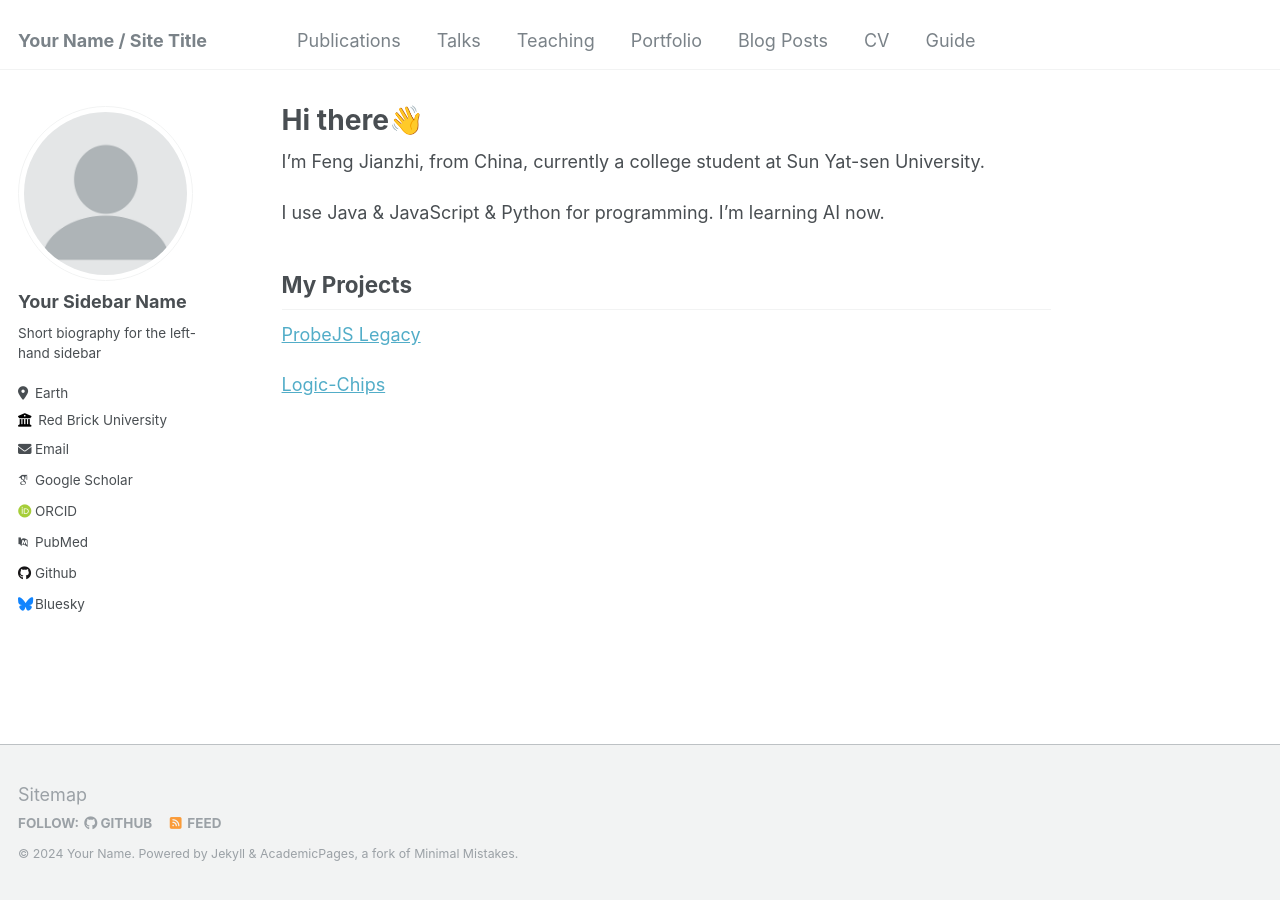
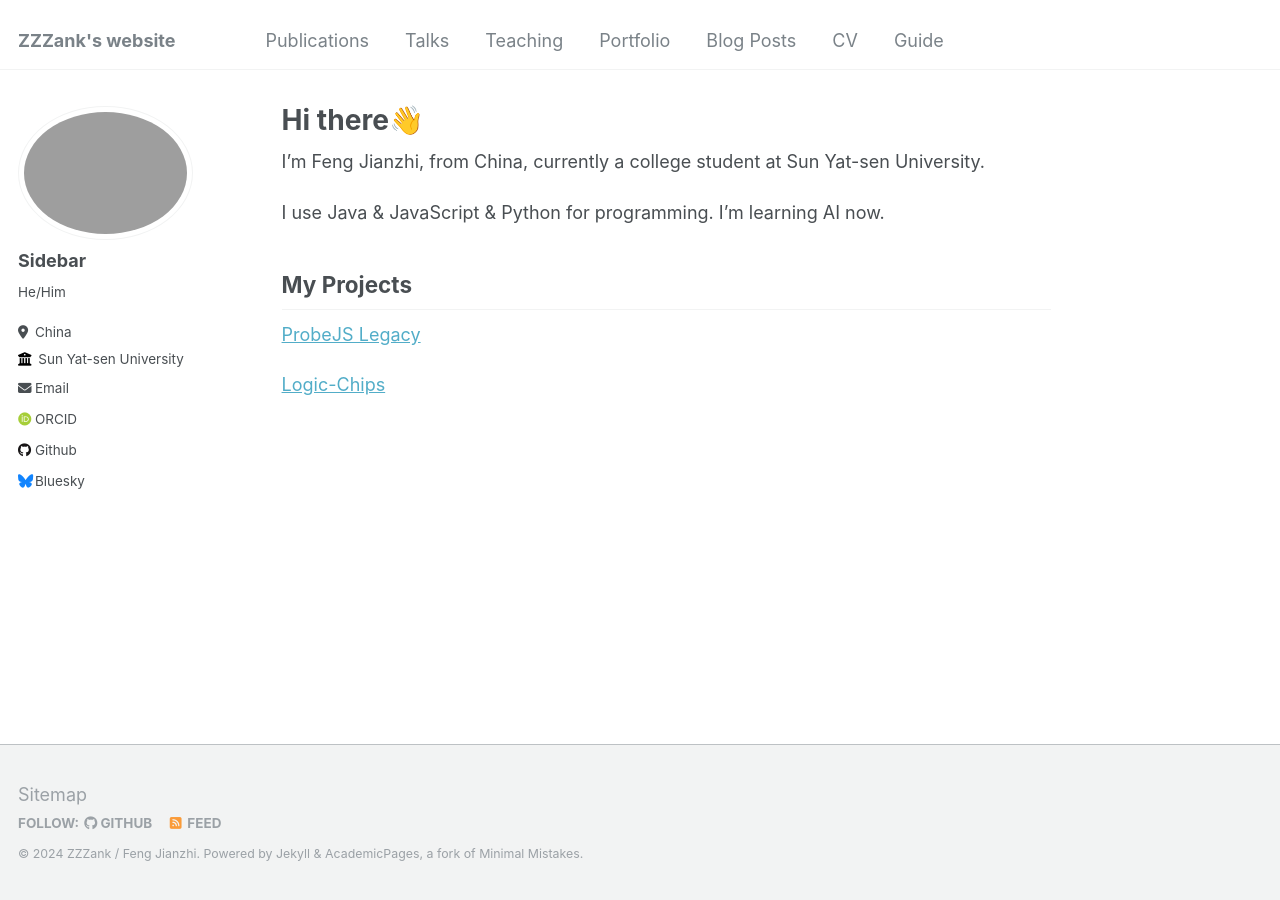
Before and after one commit to ZZZank/zzzank.github.io, a Jekyll site: the page built from _pages/about.md, in a window 1280 px wide. Built offline with Jekyll 4.4.1, drawn with Linux system fonts in a browser that asks for light colours; some web fonts are replaced.

```diff
--- a/_config.yml
+++ b/_config.yml
@@ -8,11 +8,11 @@
 
 # Basic Site Settings
 locale                   : "en-US"
-title                    : "Your Name / Site Title"
+title                    : "ZZZank's website"
 title_separator          : "-"
-name                     : &name "Your Name"
-description              : &description "personal description"
-url                      : https://academicpages.github.io # the base hostname & protocol for your site e.g. "https://mmistakes.github.io"
+name                     : &name "ZZZank / Feng Jianzhi"
+description              : &description "Student, and Coder"
+url                      : https://zzzank.github.io # the base hostname & protocol for your site e.g. "https://mmistakes.github.io"
 baseurl                  : "" # the subpath of your site, e.g. "/blog"
 repository               : "academicpages/academicpages.github.io"
 
@@ -21,28 +21,28 @@ repository               : "academicpages/academicpages.github.io"
 #               Additional customization can be done by editing /_includes/author-profile.html
 author:
   # Biographic information
-  avatar           : "profile.png"
-  name             : "Your Sidebar Name"
-  pronouns         : # example: "she/her"
-  bio              : "Short biography for the left-hand sidebar"
-  location         : "Earth"
-  employer         : "Red Brick University"
+  avatar           : "avatar.png"
+  name             : "Sidebar"
+  pronouns         : "He/Him"
+  bio              : ""
+  location         : "China"
+  employer         : "Sun Yat-sen University"
   uri              : # URL
-  email            : "none@example.org"
+  email            : "fengjzh5@mail2.sysu.edu.cn"
 
   # Academic websites
   arxiv            : # URL - Update with the correct link to your profile
-  googlescholar    : "https://scholar.google.com/citations?user=PS_CX0AAAAAJ"
+  googlescholar    : #"https://scholar.google.com/citations?user=PS_CX0AAAAAJ"
   impactstory      : # URL
-  orcid            : "http://orcid.org/yourorcidurl"
-  pubmed           : "https://www.ncbi.nlm.nih.gov/pubmed/?term=john+snow"
+  orcid            : 3"http://orcid.org/yourorcidurl"
+  pubmed           : #"https://www.ncbi.nlm.nih.gov/pubmed/?term=john+snow"
   researchgate     : # URL
 
   # Repositories and software development
   bitbucket        : # Username - Update with your username on the site
   codepen          : # Username
   dribbble         : # Username
-  github           : "academicpages"
+  github           : "ZZZank"
   kaggle           : # Username
   stackoverflow    : # User number or user number and name (i.e., use "1" or "1/jeff-atwood")
 
```
